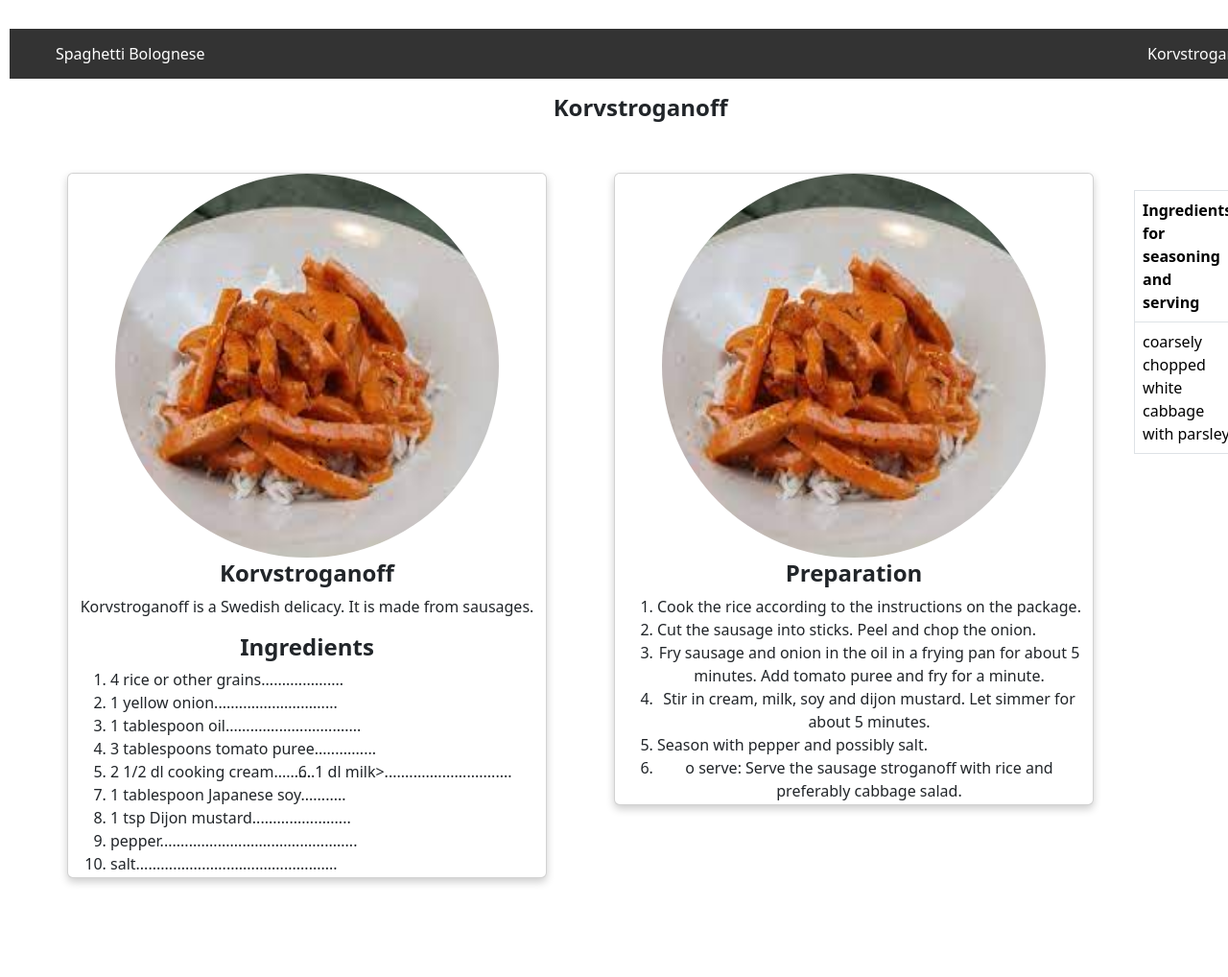
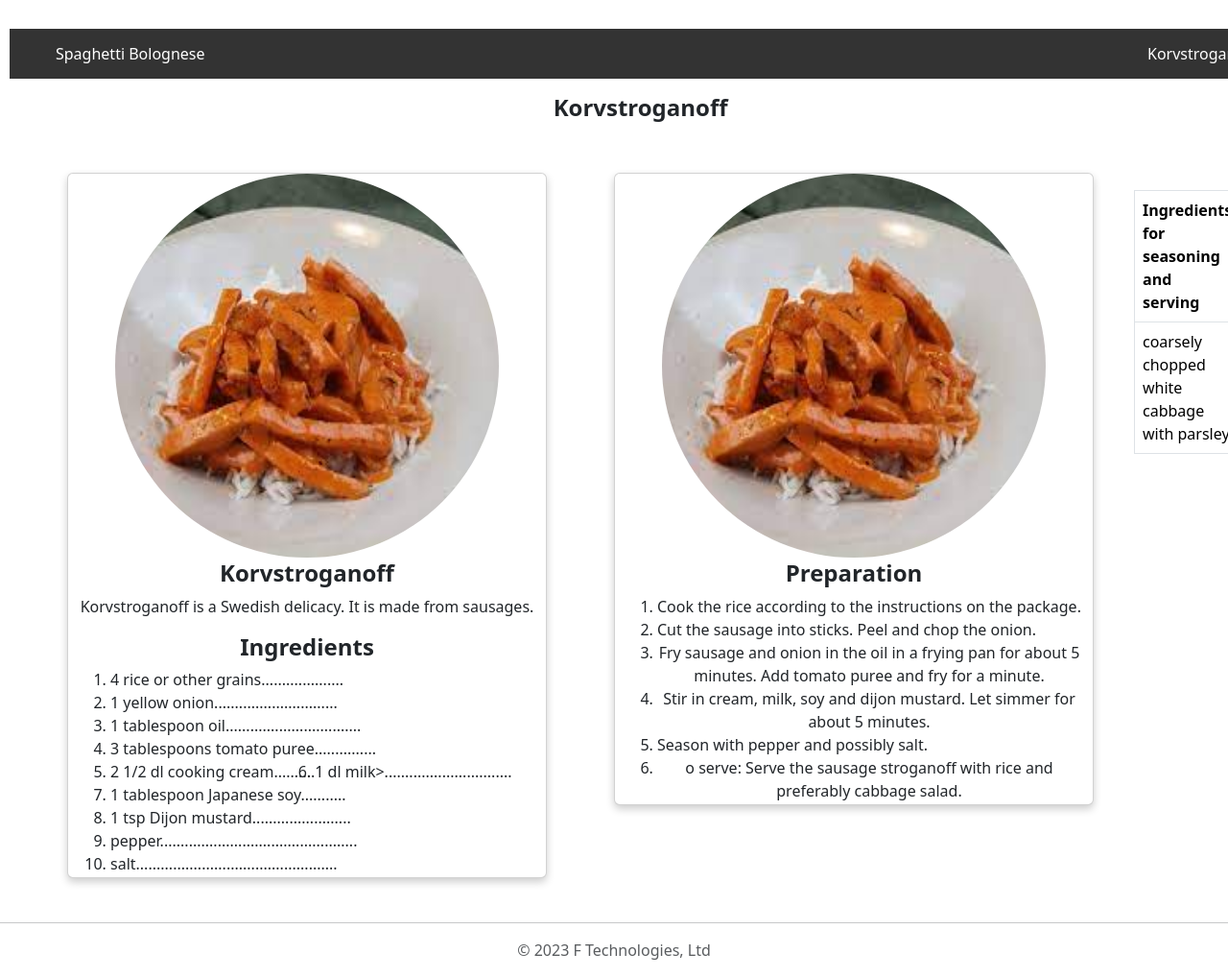
Before and after one commit to FRANCISMUNGANGU/recipe-web-page, a plain HTML site: page korvs.html in a window 1280 px wide. Shown: the top 1018 px of the page at 96% size. Before the commit the page ends 945 px from the top, so only its background shows below. Drawn offline with nearby package versions, Linux system fonts and the light colour scheme.

Commit message:
added footer

```diff
--- a/korvs.html
+++ b/korvs.html
@@ -86,5 +86,9 @@
     </div>
 </div>
   </div>
+  <footer>
+    <hr>
+    <p class="text-center text-body-secondary">© 2023 F Technologies, Ltd</p>
+  </footer>
 </body>
 </html>
```
Also changed, not shown: index.html (+4 -0 lines).
